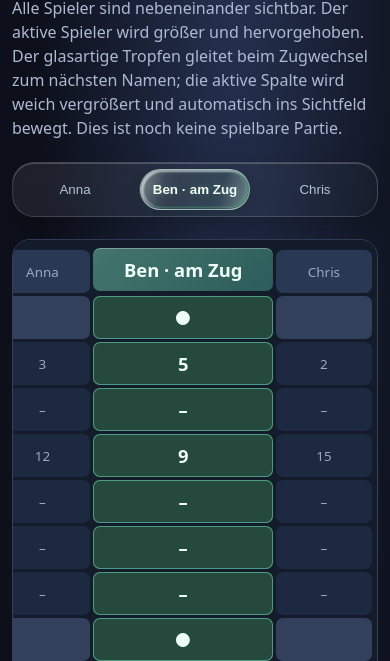
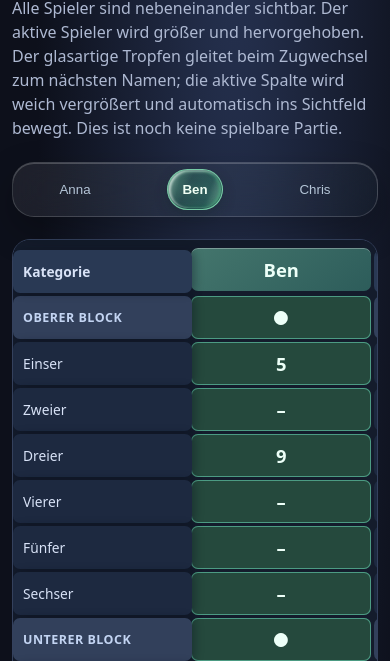
Before and after one commit to erikrichter1004/Casino-Kniffel-Deluxe, a website: page index.html in a window 390 px wide. Both pictures are taken after a click on the button "Ben". Shown: the part 115-776 px from the top of the page. Drawn offline with Linux system fonts and the light colour scheme.

Commit message:
Keep category column sticky, match green liquid selector and simplify player labels

```diff
--- a/index.html
+++ b/index.html
@@ -35,6 +35,17 @@ p{color:#aeb9d2;line-height:1.5}.tag{color:#a5efcf;font-size:.85rem;letter-spaci
 .toolbar button span{display:block;width:max-content;max-width:100%;margin-inline:auto;text-align:center}
 .toolbar button[aria-pressed=true]{color:#f1fff5;text-shadow:0 0 10px rgba(147,255,187,.19)}
 .heading.score.active,.score.active{background-color:#25493d}
+/* Keep the category labels visible when the score columns move horizontally. */
+.board>.category,.board>.section:not(.score){position:sticky;left:0;z-index:4;min-width:0;overflow-wrap:anywhere;box-shadow:3px 0 9px rgba(8,15,28,.35)}
+.board>.heading.category{z-index:6;background:#293954}
+.board>.section:not(.score){background:#32405b}
+.board>.category:not(.heading){background:#1d2940}
+.board{grid-template-columns:minmax(165px,1.4fr) repeat(3,minmax(90px,1fr))}
+.board[data-active="0"]{grid-template-columns:minmax(165px,1.4fr) minmax(148px,1.4fr) repeat(2,minmax(80px,.75fr))}
+.board[data-active="1"]{grid-template-columns:minmax(165px,1.4fr) minmax(80px,.75fr) minmax(148px,1.4fr) minmax(80px,.75fr)}
+.board[data-active="2"]{grid-template-columns:minmax(165px,1.4fr) repeat(2,minmax(80px,.75fr)) minmax(148px,1.4fr)}
+.droplet{background:linear-gradient(115deg,rgba(116,224,168,.48),rgba(35,117,89,.37) 38%,rgba(39,132,99,.42) 70%,rgba(128,242,179,.46));border:1px solid rgba(140,236,188,.78);box-shadow:inset 2px 2px 3px rgba(225,255,235,.46),inset -3px -3px 5px rgba(22,90,68,.35),0 5px 14px rgba(8,34,23,.23)}
+.liquid-bridge path{fill:rgba(50,143,105,.34);stroke:rgba(144,238,188,.65)}
 </style></head><body><main>
 <div class="tag">Interaktive Liquid-Glass-inspirierte Vorschau · Frage 20</div><h1>Casino Kniffel Deluxe</h1>
 <p>Alle Spieler sind nebeneinander sichtbar. Der aktive Spieler wird größer und hervorgehoben. Der glasartige Tropfen gleitet beim Zugwechsel zum nächsten Namen; die aktive Spalte wird weich vergrößert und automatisch ins Sichtfeld bewegt. Dies ist noch keine spielbare Partie.</p>
@@ -104,15 +115,22 @@ function moveDroplet(initial=false){
 function focusColumn(){
  const heading=board.querySelectorAll(".heading.score")[active];
  if(!heading)return;
- const desired=heading.offsetLeft+heading.offsetWidth/2-viewport.clientWidth/2;
+ const labelWidth=board.querySelector(".heading.category")?.offsetWidth||160;
+ const visibleStart=viewport.scrollLeft+labelWidth+12;
+ const visibleEnd=viewport.scrollLeft+viewport.clientWidth-12;
+ const columnStart=heading.offsetLeft;
+ const columnEnd=columnStart+heading.offsetWidth;
+ let desired=viewport.scrollLeft;
+ if(columnEnd>visibleEnd)desired=columnEnd-viewport.clientWidth+12;
+ else if(columnStart<visibleStart)desired=columnStart-labelWidth-12;
  viewport.scrollTo({left:Math.max(0,desired),behavior:reduced.matches?"instant":"smooth"});
 }
 function activate(i){
  if(active===i)return;
  active=i;
  board.dataset.active=String(active);
- board.querySelectorAll(".score").forEach(cell=>{const index=Number(cell.dataset.player);cell.classList.toggle("active",index===active);if(cell.classList.contains("heading"))cell.textContent=players[index].name+(index===active?" · am Zug":"");if(cell.classList.contains("section"))cell.textContent=index===active?"●":"";});
- controls.querySelectorAll("button").forEach((button,j)=>{button.setAttribute("aria-pressed",String(j===active));button.querySelector("span").textContent=players[j].name+(j===active?" · am Zug":"");});
+ board.querySelectorAll(".score").forEach(cell=>{const index=Number(cell.dataset.player);cell.classList.toggle("active",index===active);if(cell.classList.contains("heading"))cell.textContent=players[index].name;if(cell.classList.contains("section"))cell.textContent=index===active?"●":"";});
+ controls.querySelectorAll("button").forEach((button,j)=>{button.setAttribute("aria-pressed",String(j===active));button.querySelector("span").textContent=players[j].name;});
  moveDroplet();
  // Follow the moving column after the CSS grid transition has reached its destination.
  if(reduced.matches)focusColumn();else{requestAnimationFrame(focusColumn);setTimeout(focusColumn,480);}
@@ -122,7 +140,7 @@ function draw(){
  board.dataset.active=String(active);board.replaceChildren();
  const add=(value,cls,playerIndex=null)=>{const el=document.createElement("div");el.className="cell "+cls;el.textContent=value;if(playerIndex!==null)el.dataset.player=String(playerIndex);board.append(el);};
  add("Kategorie","heading category");
- players.forEach((p,i)=>add(p.name+(i===active?" · am Zug":""),"heading score"+(i===active?" active":""),i));
+ players.forEach((p,i)=>add(p.name,"heading score"+(i===active?" active":""),i));
  BASE_CATEGORY_NAMES.forEach((name,index)=>{
   if(index===0||index===6){
    add(index===0?"OBERER BLOCK":"UNTERER BLOCK","section");
@@ -132,7 +150,7 @@ function draw(){
   players.forEach((p,i)=>add(scores[i][name]??"–","score"+(i===active?" active":""),i));
  });
  controls.replaceChildren();bridge=document.createElementNS("http://www.w3.org/2000/svg","svg");bridge.classList.add("liquid-bridge");bridge.setAttribute("aria-hidden","true");bridgePath=document.createElementNS("http://www.w3.org/2000/svg","path");bridge.append(bridgePath);controls.append(bridge);droplet=document.createElement("div");droplet.className="droplet";droplet.setAttribute("aria-hidden","true");controls.append(droplet);players.forEach((p,i)=>{
-  const b=document.createElement("button");const span=document.createElement("span");span.textContent=p.name+(i===active?" · am Zug":"");b.append(span);b.setAttribute("aria-pressed",String(i===active));b.addEventListener("click",()=>activate(i));controls.append(b);
+  const b=document.createElement("button");const span=document.createElement("span");span.textContent=p.name;b.append(span);b.setAttribute("aria-pressed",String(i===active));b.addEventListener("click",()=>activate(i));controls.append(b);
  });
  requestAnimationFrame(()=>moveDroplet(true));
 }
```
